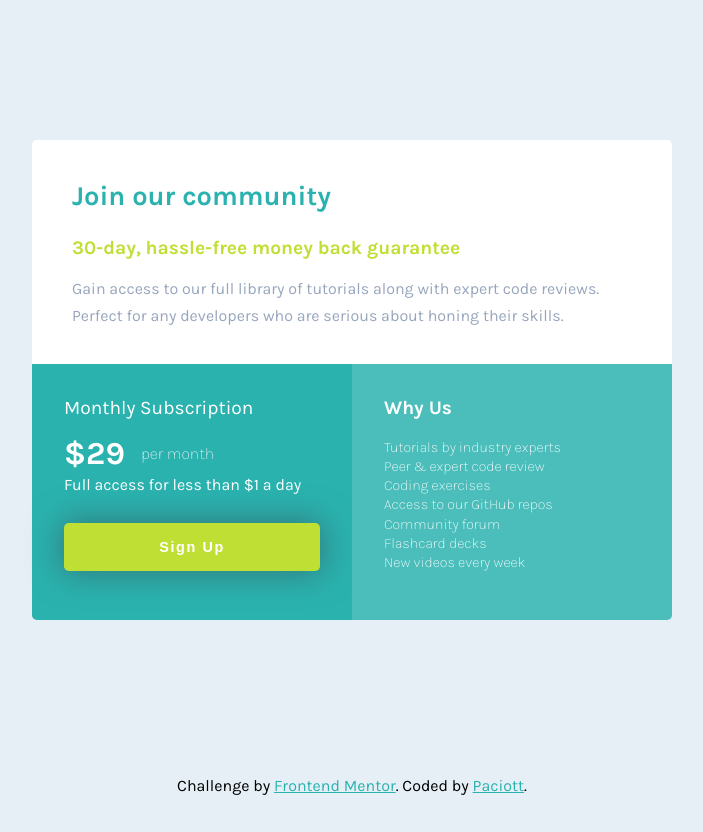
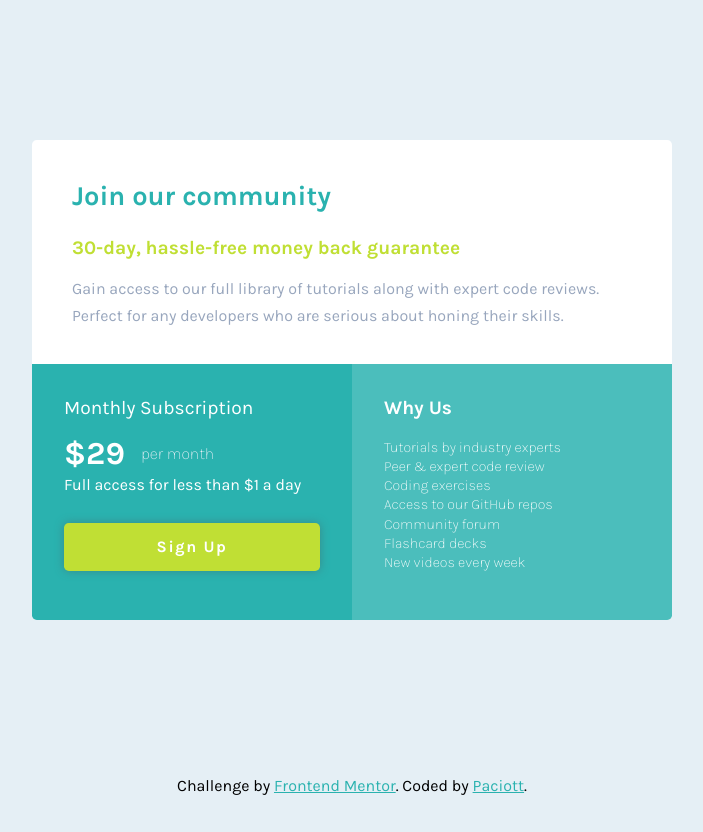
Before and after one commit to Paciott/single-price-grid-component, a plain HTML site: page index.html in a window 1280 px wide. Shown: the whole page, without its empty margins (288-991 px from the left). Drawn offline with Linux system fonts and the light colour scheme.

Commit message:
fix button's style

```diff
--- a/style.css
+++ b/style.css
@@ -94,6 +94,9 @@ main {
 }
 
 .subscription button {
+  font-family: inherit;
+  font-size: 1rem;
+  font-weight: 700;
   cursor: pointer;
   width: 100%;
   height: 3rem;
@@ -101,11 +104,9 @@ main {
   border-radius: 0.3rem;
   background-color: var(--Bright-Yellow);
   color: white;
-  font-size: 0.9rem;
-  font-weight: 600;
   letter-spacing: 0.1rem;
   transition: 150ms ease-out background-color;
-  box-shadow: 0px 0px 2rem 0.1rem hsl(180, 42%, 33%);
+  box-shadow: 0px 0px 10px hsl(180, 42%, 38%);
 }
 
 .subscription button:hover {
```
